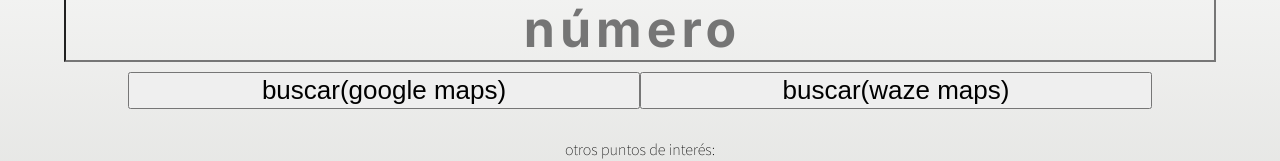
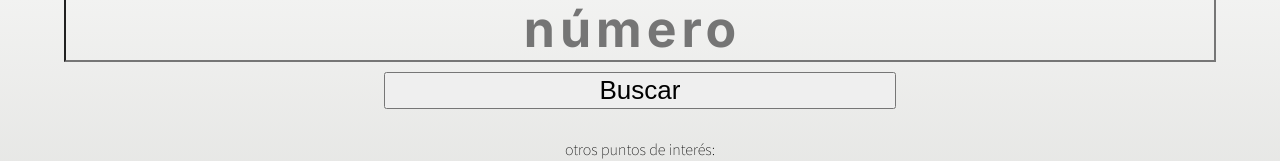
Before and after one commit to barrio-san-matias/sanmatias_app, a Next.js app: page / in a window 1280 px wide. Shown: the part 204-365 px from the top of the page. Built offline with nearby package versions, Linux system fonts and the light colour scheme.

Commit message:
Update index.js

```diff
--- a/pages/index.js
+++ b/pages/index.js
@@ -9,14 +9,8 @@ import {useState} from 'react'
 import RadioGroup from '../components/RadioGroup';
 
 export default function PageWithJSbasedForm() {
-  const [clickedButton, setClickedButton] = useState(null);
-
   // State to keep track of the selected value in the app
   const [selectedValue, setSelectedValue] = useState('google');
-
-  const handleButtonClick = (e) => {
-    setClickedButton(e.target.className);
-  };
 
   // Handler function to update the selected value in the app
   const handleSelectedValueChange = (value) => {
@@ -27,13 +21,10 @@ export default function PageWithJSbasedForm() {
 
   const searchLote = async (event) => {
     event.preventDefault()
-
-    //const selectedValue = radioGroupRef.current.getSelectedOption();
-
     // Do something with the selected value in the app
     console.log('Selected value in the app:', selectedValue);
 
-    const response = await fetch(`/api/map?lote=${event.target.lote.value}&map-type=${clickedButton}`, {
+    const response = await fetch(`/api/map?lote=${event.target.lote.value}&map-type=${selectedValue}`, {
       headers: {
         'Content-Type': 'application/json',
       },
@@ -51,7 +42,7 @@ export default function PageWithJSbasedForm() {
 
   const searchPOI = async (event) => {
     event.preventDefault()
-    const response = await fetch(`/api/map?poi=${event.target.poi.className}`, {
+    const response = await fetch(`/api/map?poi=${event.target.poi.className}&map-type=${selectedValue}`, {
       headers: {
         'Content-Type': 'application/json',
       },
@@ -90,16 +81,9 @@ export default function PageWithJSbasedForm() {
 
       <form onSubmit={searchLote}>
         <input type="number" id="lote" name="lote" required placeholder="número"/>
-      <div className="maptypes">
-        <button onClick={handleButtonClick} type="submit" className="google">
-          <span>buscar</span>
-          <span>(google maps)</span>
+        <button type="submit">
+        Buscar
         </button>
-        <button onClick={handleButtonClick} type="submit" className="waze">
-          <span>buscar</span>
-          <span>(waze maps)</span>
-      </button>
-      </div>
       </form>
 
       <div className="poiContainer">
```
